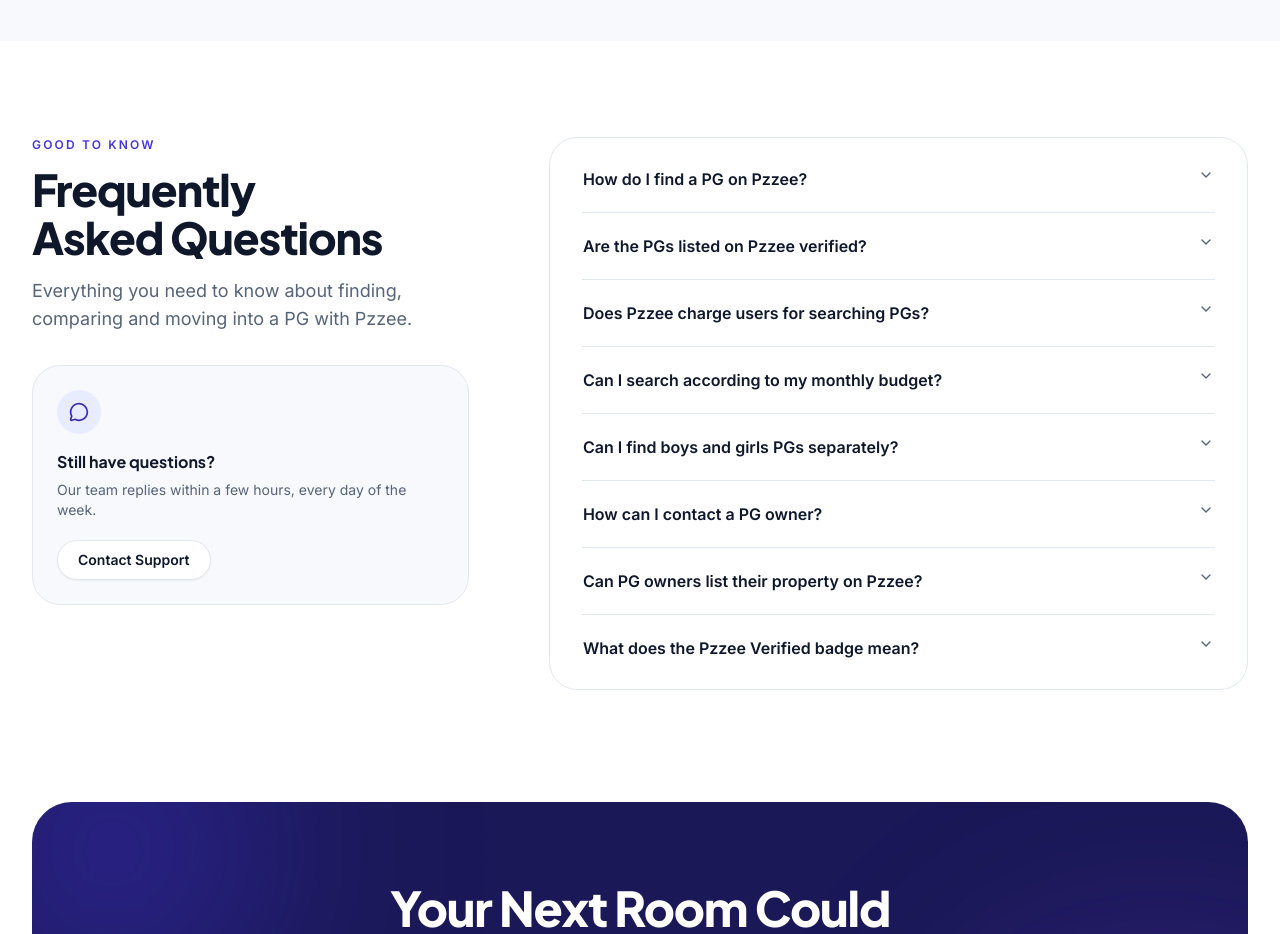
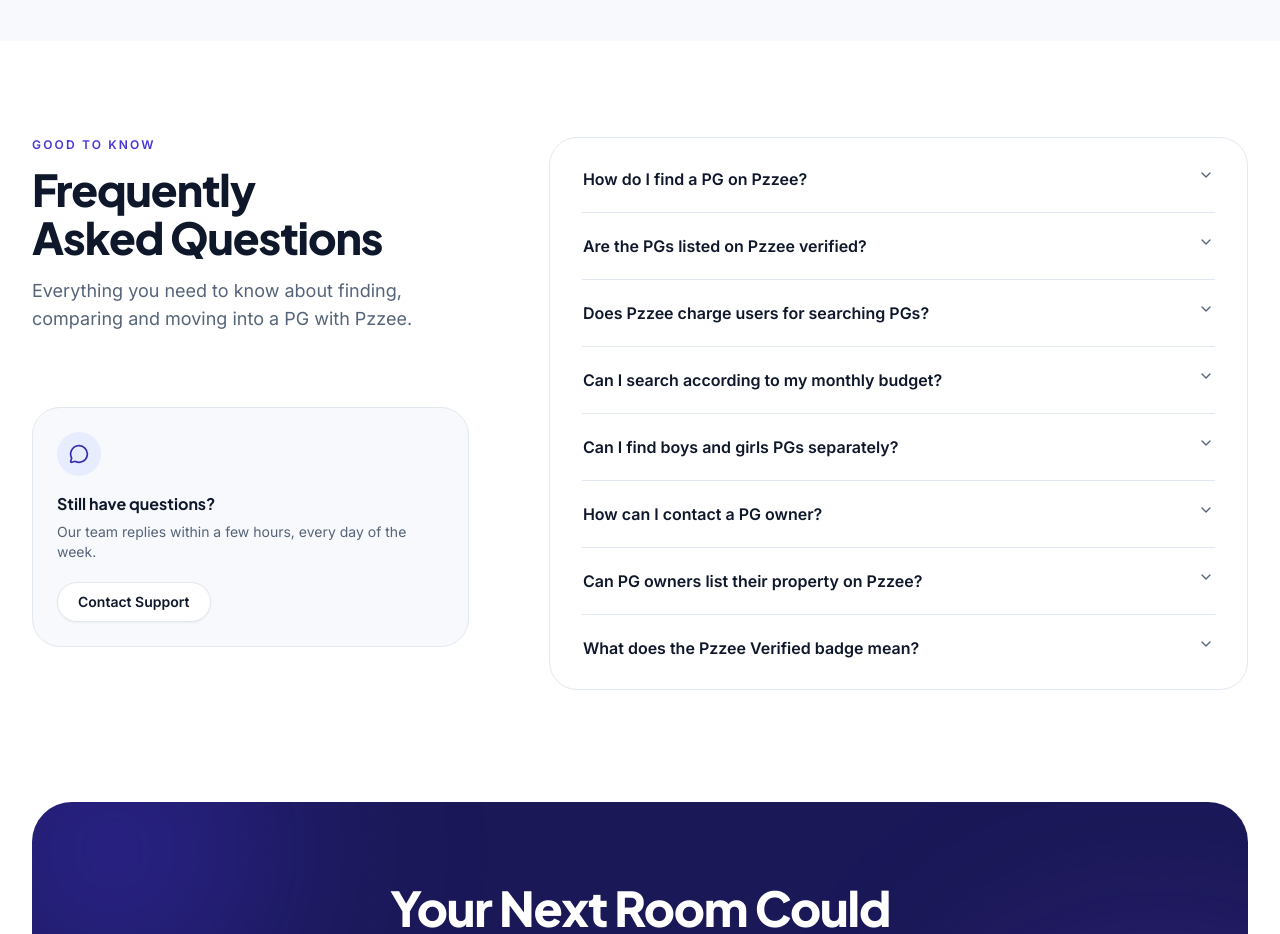
Before and after one commit to prakash116/PG-Website, a Next.js app: page / in a window 1280 px wide. Shown: the part 8180-9114 px from the top of the page. Built offline with nearby package versions, Linux system fonts and the light colour scheme.

Commit message:
Fix mobile FAQ order

```diff
--- a/components/home/FAQ.tsx
+++ b/components/home/FAQ.tsx
@@ -13,9 +13,9 @@
 export function FAQ() {
   return (
     <section id="faq" className="container-page scroll-mt-24 py-20 sm:py-24">
-      <div className="grid gap-12 lg:grid-cols-[1fr_1.6fr] lg:gap-20">
-        {/* Left: heading + support card */}
-        <AnimatedSection>
+      <div className="grid items-start gap-12 lg:grid-cols-[1fr_1.6fr] lg:gap-x-20 lg:gap-y-8">
+        {/* Heading */}
+        <AnimatedSection className="lg:col-start-1 lg:row-start-1">
           <p className="mb-3 text-xs font-semibold tracking-[0.18em] text-primary uppercase">
             Good to know
           </p>
@@ -26,8 +26,33 @@
             Everything you need to know about finding, comparing and moving
             into a PG with Pzzee.
           </p>
+        </AnimatedSection>
 
-          <div className="mt-8 rounded-3xl border bg-secondary/60 p-6">
+        {/* Accordion comes before support on mobile and stays on the right on desktop */}
+        <AnimatedSection
+          delay={0.1}
+          className="lg:col-start-2 lg:row-span-2 lg:row-start-1"
+        >
+          <Accordion className="rounded-3xl border bg-card px-6 py-2 sm:px-8">
+            {faqs.map((faq) => (
+              <AccordionItem key={faq.question} value={faq.question}>
+                <AccordionTrigger className="py-5 text-[15px] font-semibold hover:no-underline sm:text-base">
+                  {faq.question}
+                </AccordionTrigger>
+                <AccordionContent className="pb-5 text-sm leading-relaxed text-muted-foreground sm:text-[15px]">
+                  {faq.answer}
+                </AccordionContent>
+              </AccordionItem>
+            ))}
+          </Accordion>
+        </AnimatedSection>
+
+        {/* Support follows the FAQ list on mobile and remains left on desktop */}
+        <AnimatedSection
+          delay={0.2}
+          className="lg:col-start-1 lg:row-start-2"
+        >
+          <div className="rounded-3xl border bg-secondary/60 p-6">
             <span className="flex size-11 items-center justify-center rounded-2xl bg-accent text-accent-foreground">
               <MessageCircle className="size-5" />
             </span>
@@ -46,22 +71,6 @@
             </Button>
           </div>
         </AnimatedSection>
-
-        {/* Right: accordion */}
-        <AnimatedSection delay={0.1}>
-          <Accordion className="rounded-3xl border bg-card px-6 py-2 sm:px-8">
-            {faqs.map((faq) => (
-              <AccordionItem key={faq.question} value={faq.question}>
-                <AccordionTrigger className="py-5 text-[15px] font-semibold hover:no-underline sm:text-base">
-                  {faq.question}
-                </AccordionTrigger>
-                <AccordionContent className="pb-5 text-sm leading-relaxed text-muted-foreground sm:text-[15px]">
-                  {faq.answer}
-                </AccordionContent>
-              </AccordionItem>
-            ))}
-          </Accordion>
-        </AnimatedSection>
       </div>
     </section>
   );
```
